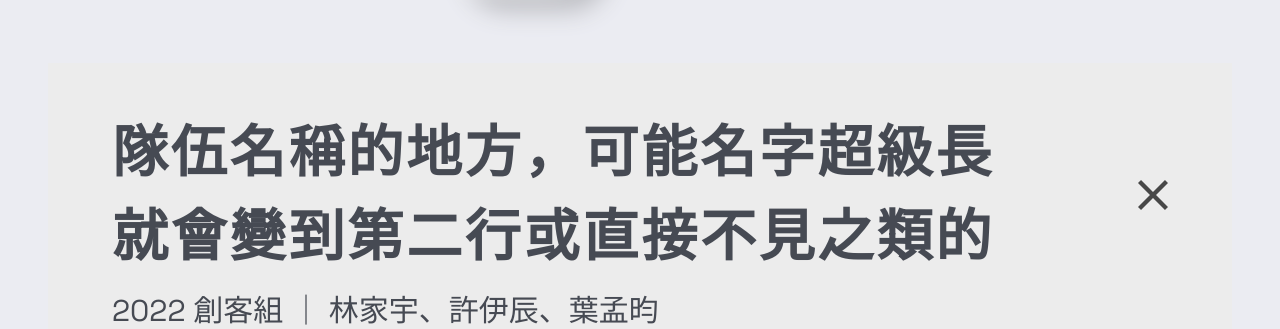
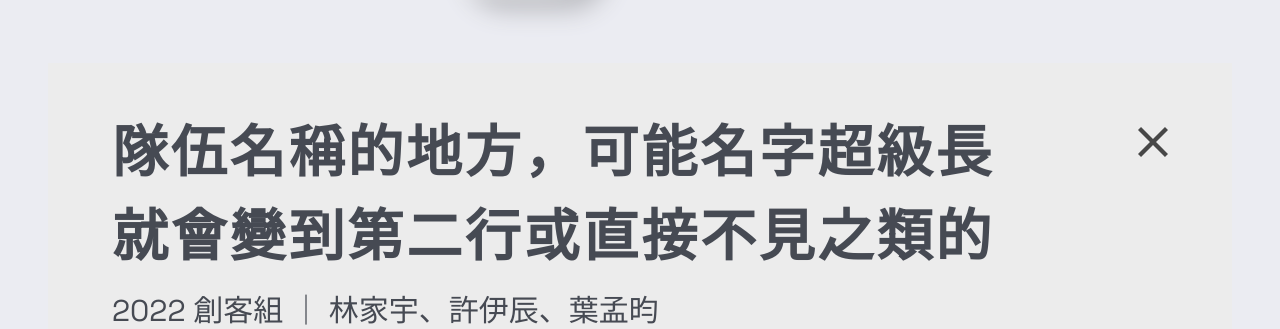
Before and after one commit to Official-Meichu-Hackathon/2023-mc-ten-year-web-v2, a Next.js app: page /test in a window 1280 px wide. Shown: the part 1592-1921 px from the top of the page. Built offline with nearby package versions, Linux system fonts and the light colour scheme.

Commit message:
fix comment bug

```diff
--- a/src/app/components/Team/Card_title.js
+++ b/src/app/components/Team/Card_title.js
@@ -11,9 +11,9 @@ export function Card_title({title, group, name, mail, github, tags, view, msg}){
     return(
         <div className="">
             <div className="bg-card-1 px-16 py-12 pb-6">
-                <div className="flex justify-between">
+                <div className="flex justify-between items-start">
                     <h1>{ title }</h1>
-                    <Image src={ close } alt="close" width={30} height={30} />
+                    <Image src={ close } alt="close" width={30} height={30} className="pt-4"/>
                 </div>
                 <p className="text-title">{ group } ｜ { name }</p>
                 <div className="space-y-1">
```
